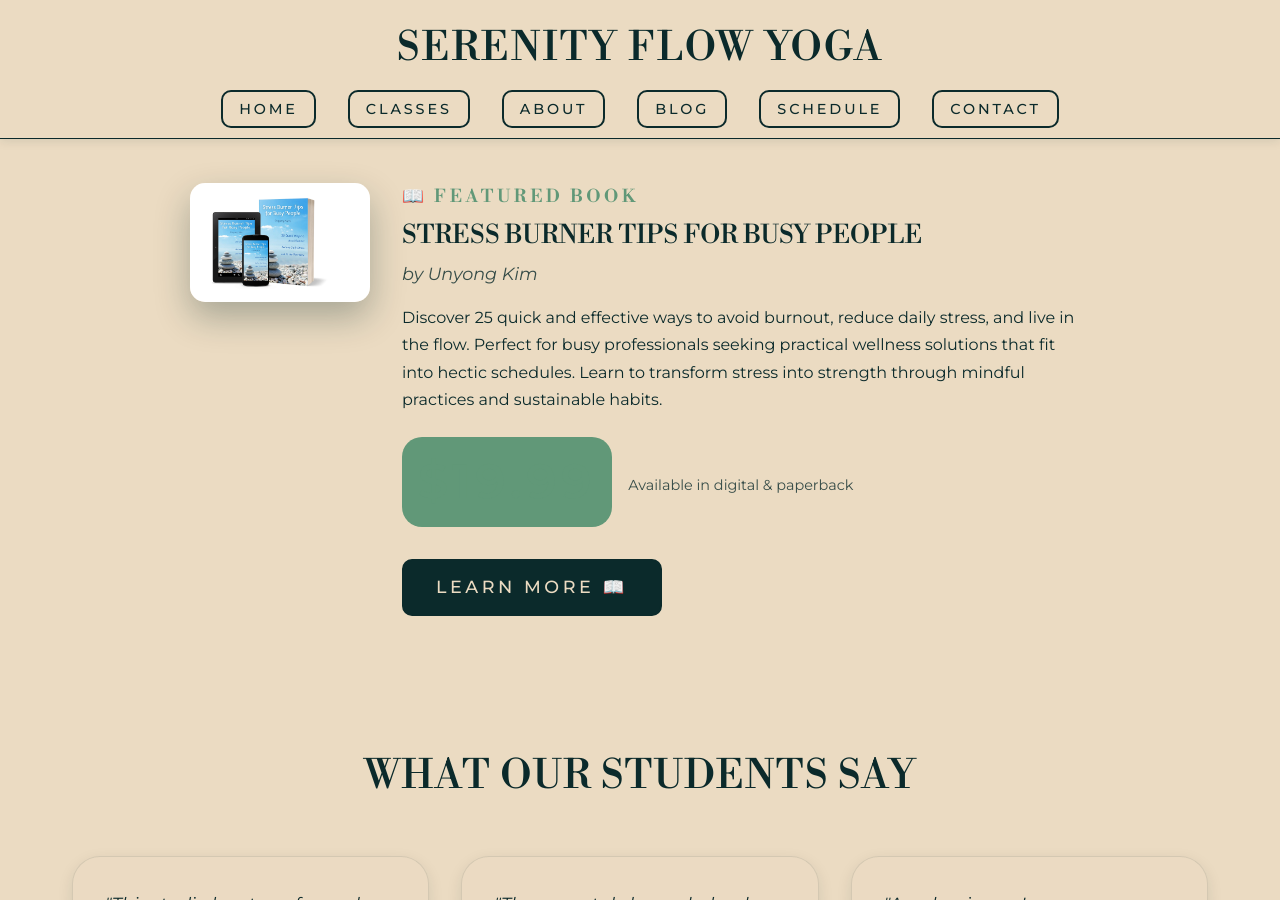
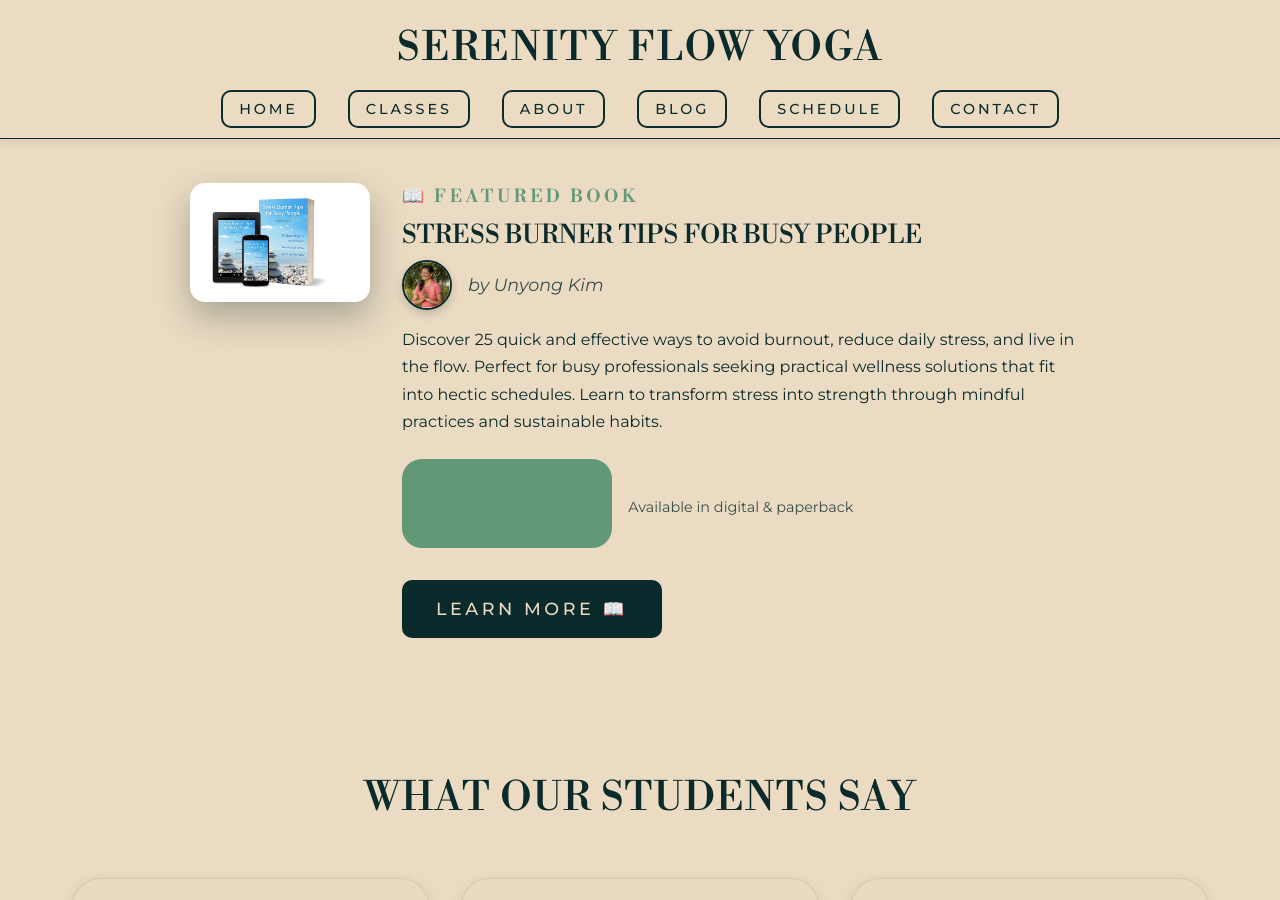
Before and after one commit to chriswakeley/test-blog, a Jekyll site: the page built from index.md, in a window 1280 px wide and 900 px high, scrolled down 1532 px. Built offline with Jekyll 4.4.1, drawn with Linux system fonts in a browser that asks for light colours.

Commit message:
Add author photo to book section
- Downloaded Unyong Kim author photo from thoughtsnax.com
- Added author section with photo next to author name
- Styled author photo as 50px circular image with border and shadow
- Added hover effect with scale transform
- Included mobile responsive design for author section
- Maintains Yogamaya aesthetic with proper colors and spacing

```diff
--- a/assets/css/styles.css
+++ b/assets/css/styles.css
@@ -1382,3 +1382,48 @@ h4.name-heading {
         display: none;
     }
 }
+
+/* Author section styling */
+.author-section {
+    display: flex;
+    align-items: center;
+    gap: 1rem;
+    margin-bottom: 1rem;
+}
+
+.author-photo {
+    width: 50px;
+    height: 50px;
+    border-radius: 50%;
+    object-fit: cover;
+    border: 2px solid #0b2a2b;
+    box-shadow: 0 4px 10px rgba(11, 42, 43, 0.2);
+    transition: transform 324ms ease;
+}
+
+.author-photo:hover {
+    transform: scale(1.1);
+}
+
+.book-author {
+    margin: 0;
+    color: #0b2a2b;
+    font-style: italic;
+    font-size: 1.1rem;
+    opacity: 0.8;
+    font-family: "Montserrat", Helvetica, Arial, sans-serif;
+}
+
+/* Mobile author section adjustments */
+@media (max-width: 480px) {
+    .author-section {
+        flex-direction: column;
+        text-align: center;
+        gap: 0.5rem;
+    }
+
+    .author-photo {
+        width: 60px;
+        height: 60px;
+    }
+}
--- a/index.md
+++ b/index.md
@@ -67,7 +67,10 @@ title: "Home"
         <div class="book-details">
             <h3>📖 Featured Book</h3>
             <h4>Stress Burner Tips for Busy People</h4>
-            <p class="book-author">by Unyong Kim</p>
+            <div class="author-section">
+                <img src="{{ '/assets/images/unyong-kim-author.jpg' | relative_url }}" alt="Unyong Kim, Author" class="author-photo">
+                <p class="book-author">by Unyong Kim</p>
+            </div>
             <p class="book-description">
                 Discover 25 quick and effective ways to avoid burnout, reduce daily stress, and live in the flow.
                 Perfect for busy professionals seeking practical wellness solutions that fit into hectic schedules.
```
Also changed, not shown: assets/images/unyong-kim-author.jpg (added).
